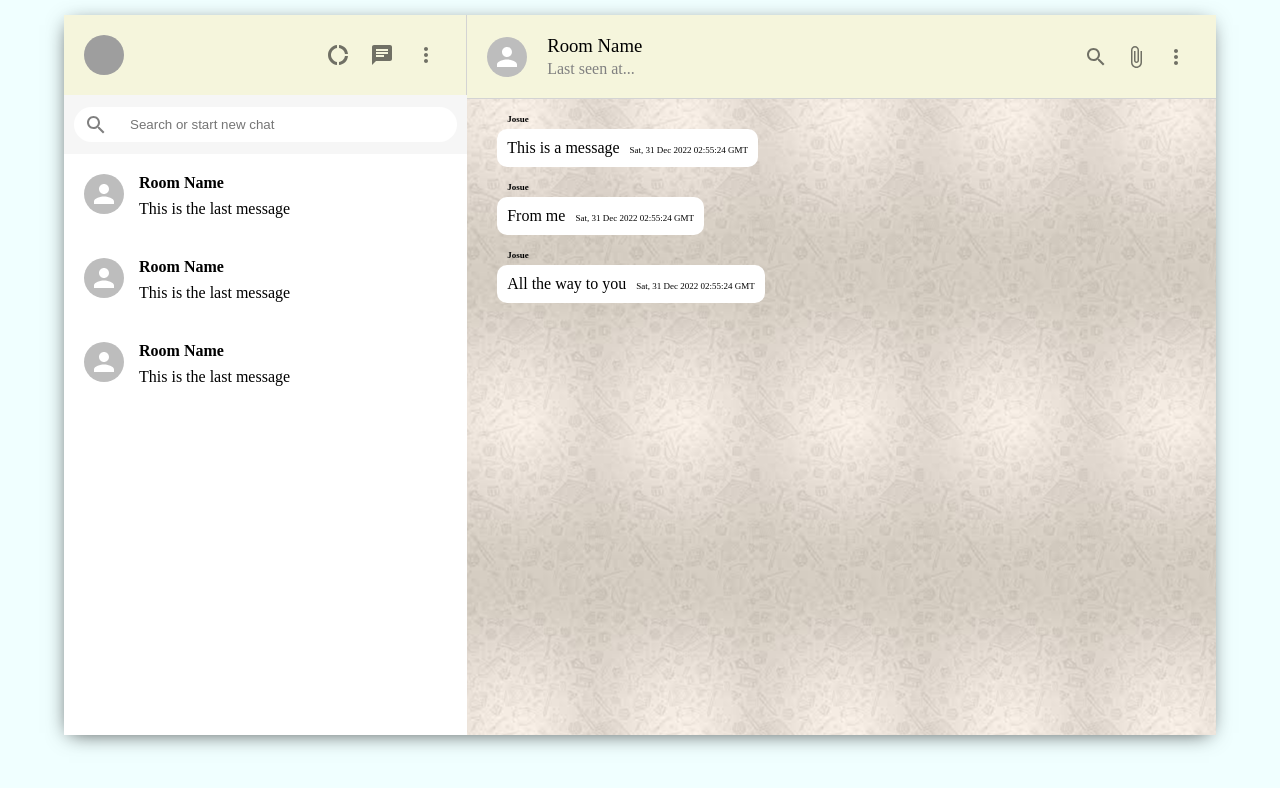
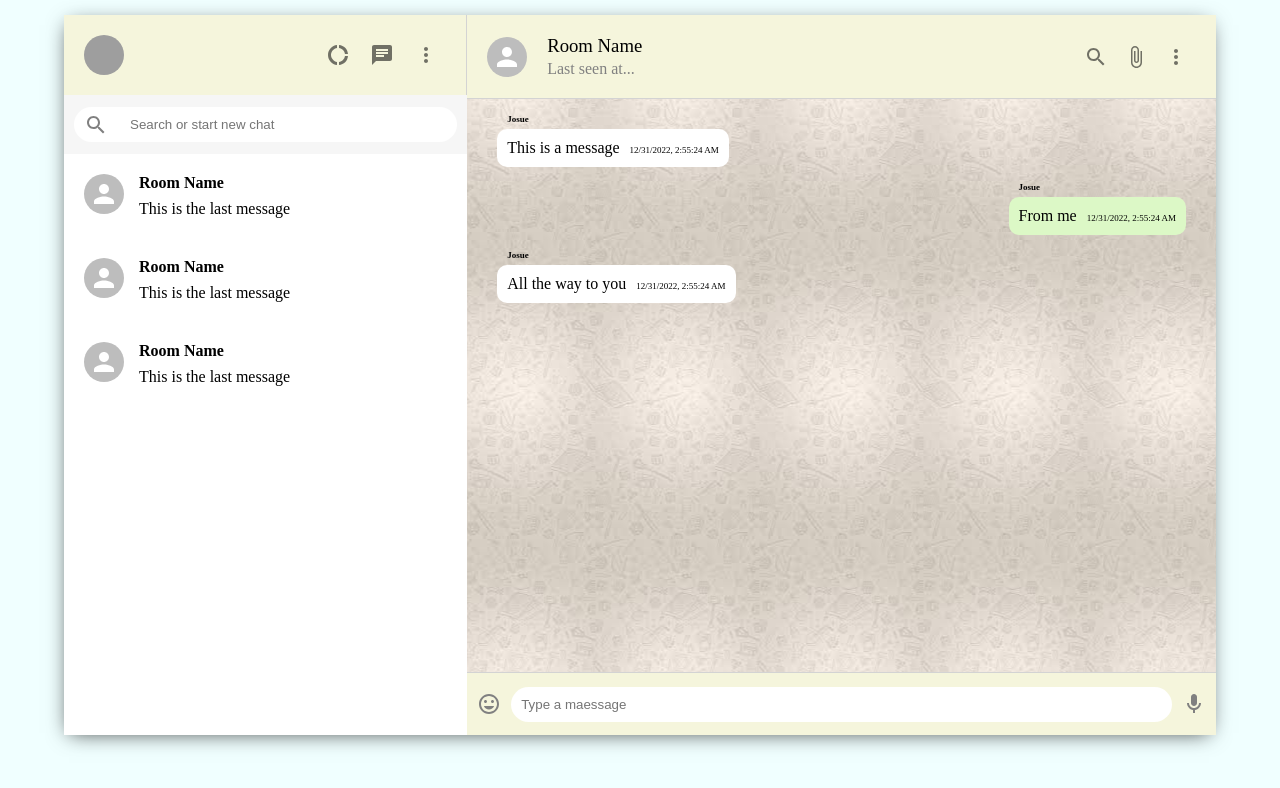
Before and after one commit to Josue650/helloSaiyan, a React (Create React App) app: page / in a window 1280 px wide. Shown: the top 788 px of the page. Built offline with nearby package versions, Linux system fonts and the light colour scheme; grey boxes are pictures that could not be loaded.

Commit message:
Ui finished

```diff
--- a/src/Chat.css
+++ b/src/Chat.css
@@ -41,6 +41,10 @@
     background-color: #ffffff;
     margin-bottom: 30px;
 }
+.chat__receiver{
+    margin-left: auto;
+    background-color: #dcf8c6;
+}
 .chat__timestamp{
     margin-left: 10px;
     font-size: xx-small;
@@ -51,3 +55,31 @@
     font-weight: 800;
     font-size: xx-small;
 }
+.chat__footer{
+    display: flex;
+    justify-content: space-between;
+    align-items: center;
+    height: 62px;
+    border-top: 1px solid lightgray;
+}
+
+.chat__footer > form{
+    flex: 1;
+    display: flex;
+}
+
+.chat__footer > form > input {
+    flex:1;
+    border-radius: 30px;
+    padding: 10px;
+    border: none;
+}
+
+.chat__footer > form > button {
+    display: none;
+}
+
+.chat__footer > .MuiSvgIcon-root{
+    padding: 10px;
+    color:gray;;
+}
--- a/src/Chat.js.js
+++ b/src/Chat.js.js
@@ -4,6 +4,8 @@ import "./Chat.css"
 import SearchOutlined from '@mui/icons-material/SearchOutlined';
 import AttachFile from '@mui/icons-material/AttachFileOutlined';
 import MoreVert from '@mui/icons-material/MoreVertOutlined';
+import InsertEnojiIcon from '@mui/icons-material/InsertEmoticonOutlined';
+import MicIcon from '@mui/icons-material/MicOutlined';
 
 function chat() {
   return (
@@ -34,15 +36,15 @@ function chat() {
         <span className='chat__name'>Josue</span>
             This is a message
             <span className='chat__timestamp'>
-              {new Date().toUTCString()}
+              {new Date().toLocaleString()}
             </span>
           </p>
 
-          <p className='chat__message'>
+          <p className='chat__message chat__receiver'>
         <span className='chat__name'>Josue</span>
             From me
             <span className='chat__timestamp'>
-              {new Date().toUTCString()}
+              {new Date().toLocaleString()}
             </span>
           </p>
 
@@ -50,9 +52,19 @@ function chat() {
         <span className='chat__name'>Josue</span>
             All the way to you
             <span className='chat__timestamp'>
-              {new Date().toUTCString()}
+              {new Date().toLocaleString()}
             </span>
           </p>
+      </div>
+
+      <div className='chat__footer'>
+        <InsertEnojiIcon />
+        <form>
+          <input placeholder='Type a maessage'
+           text="text"/>
+          <button type='submit'>Send a message</button>
+        </form>
+        <MicIcon />
       </div>
     </div>
   )
```
